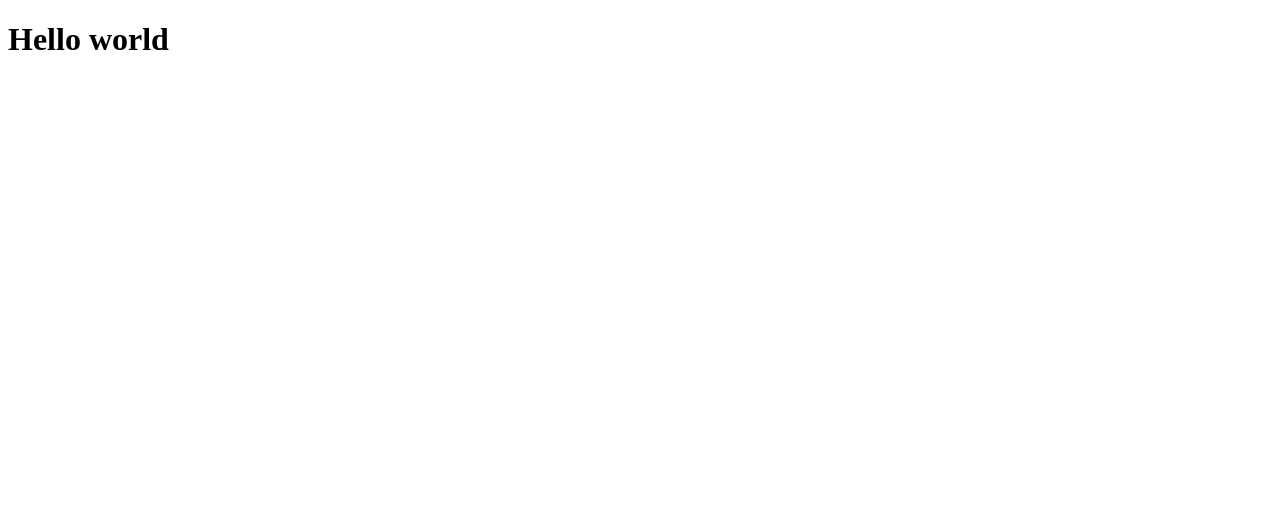
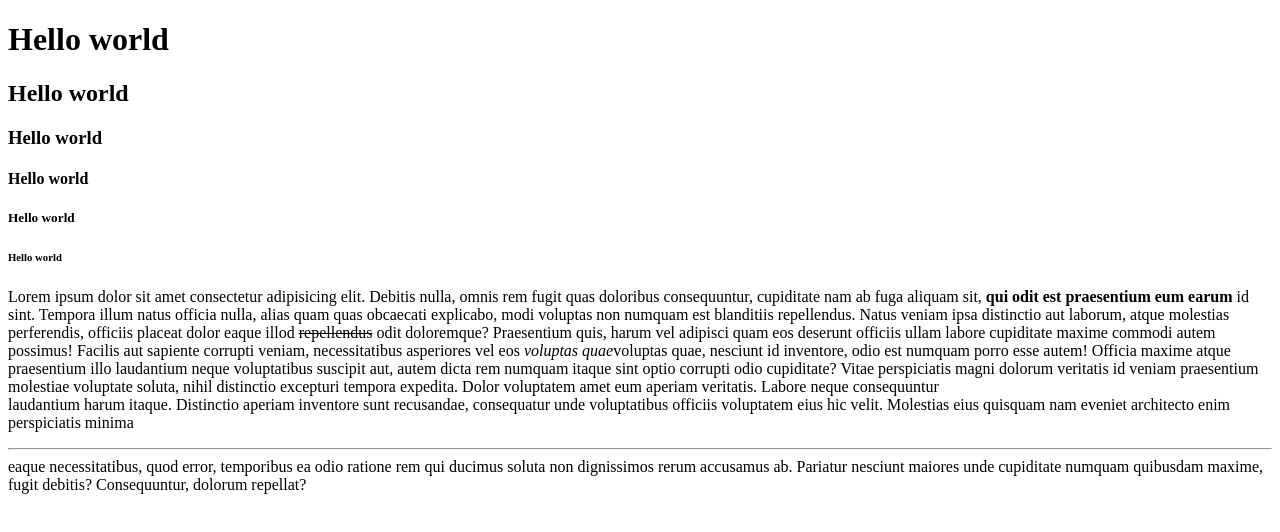
Before and after one commit to acelest/HTML-CSS, a plain HTML site: page les bases en html/com_p_h_br_hr.html in a window 1280 px wide. Drawn offline with Linux system fonts and the light colour scheme.

Commit message:
h1,h2,p,strong..

```diff
--- a/les bases en html/com_p_h_br_hr.html
+++ b/les bases en html/com_p_h_br_hr.html
@@ -1,14 +1,44 @@
 <!DOCTYPE html>
 <html lang="en">
+  <head>
+    <meta charset="UTF-8" />
+    <meta name="viewport" content="width=device-width, initial-scale=1.0" />
+    <title>Commentaires p h br hr stron em</title>
+  </head>
 
-<head>
-    <meta charset="UTF-8">
-    <meta name="viewport" content="width=device-width, initial-scale=1.0">
-    <title>Commentaires p h br hr stron em</title>
-</head>
+  <body>
+    <h1>Hello world</h1>
+    <h2>Hello world</h2>
+    <h3>Hello world</h3>
+    <h4>Hello world</h4>
+    <h5>Hello world</h5>
+    <h6>Hello world</h6>
 
-<body>
-    <h1>Hello world</h1>
-</body>
-
+    <p>
+      Lorem ipsum dolor sit amet consectetur adipisicing elit. Debitis nulla,
+      omnis rem fugit quas doloribus consequuntur, cupiditate nam ab fuga
+      aliquam sit, <strong>qui odit est praesentium eum earum</strong> id sint.
+      Tempora illum natus officia nulla, alias quam quas obcaecati explicabo,
+      modi voluptas non numquam est blanditiis repellendus. Natus veniam ipsa
+      distinctio aut laborum, atque molestias perferendis, officiis placeat
+      dolor eaque illod <del>repellendus</del> odit doloremque? Praesentium
+      quis, harum vel adipisci quam eos deserunt officiis ullam labore
+      cupiditate maxime commodi autem possimus! Facilis aut sapiente corrupti
+      veniam, necessitatibus asperiores vel eos <em>voluptas quae</em>voluptas
+      quae, nesciunt id inventore, odio est numquam porro esse autem! Officia
+      maxime atque praesentium illo laudantium neque voluptatibus suscipit aut,
+      autem dicta rem numquam itaque sint optio corrupti odio cupiditate? Vitae
+      perspiciatis magni dolorum veritatis id veniam praesentium molestiae
+      voluptate soluta, nihil distinctio excepturi tempora expedita. Dolor
+      voluptatem amet eum aperiam veritatis. Labore neque consequuntur
+      <br />
+      laudantium harum itaque. Distinctio aperiam inventore sunt recusandae,
+      consequatur unde voluptatibus officiis voluptatem eius hic velit.
+      Molestias eius quisquam nam eveniet architecto enim perspiciatis minima <hr>
+      eaque necessitatibus, quod error, temporibus ea odio ratione rem qui
+      ducimus soluta non dignissimos rerum accusamus ab. Pariatur nesciunt
+      maiores unde cupiditate numquam quibusdam maxime, fugit debitis?
+      Consequuntur, dolorum repellat?
+    </p>
+  </body>
 </html>
```
